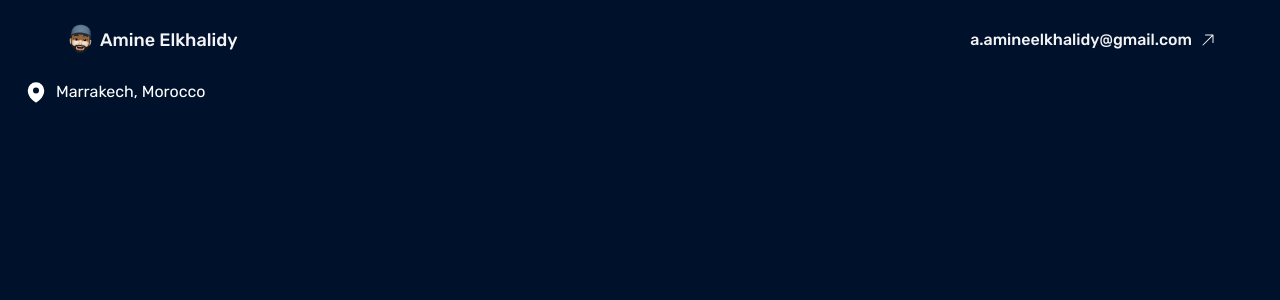
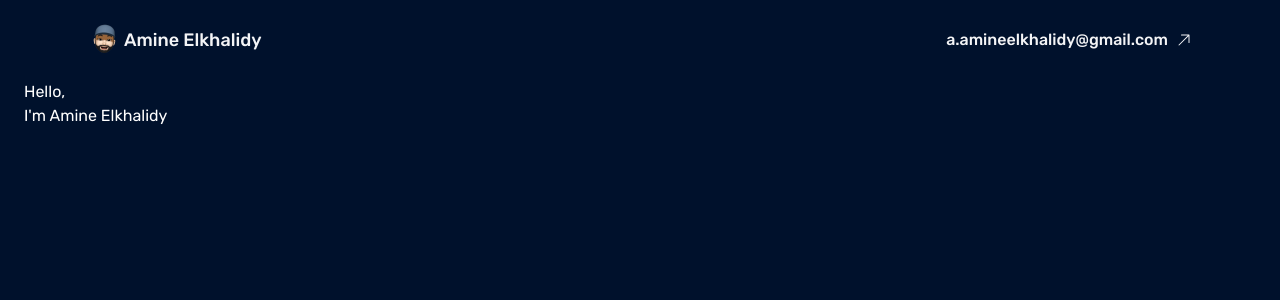
Before and after one commit to AmineElkhalidy/serviceswebsite, a React (Vite) app: page / in a window 1280 px wide. Shown: the top 300 px of the page. Built offline with nearby package versions, Linux system fonts and the light colour scheme.

Commit message:
Modifications added

```diff
--- a/src/components/Layout/Header/Header.jsx
+++ b/src/components/Layout/Header/Header.jsx
@@ -12,7 +12,7 @@ const Header = () => {
 
   return (
     <header className="w-full bg-main">
-      <nav className="h-20 max-w-6xl mx-auto px-6 flex justify-between items-center md:px-0">
+      <nav className="h-20 max-w-6xl mx-auto px-6 flex justify-between items-center 2xl:px-O">
         <a
           href="#"
           className={
--- a/src/pages/Home.jsx
+++ b/src/pages/Home.jsx
@@ -17,17 +17,17 @@ const Home = () => {
 
       <main className="overflow-hidden">
         {/* Hero section */}
-        <section className="px-6" id="hero">
+        <section className="max-w-6xl mx auto px-6" id="hero">
           <motion.div
             whileInView={{ y: [100, 50, 0], opacity: [0, 0, 1] }}
             transition={{ duration: 0.5 }}
           >
             <div>
-              <span className="inline-flex items-center gap-2">
-                <MapPinIcon className="h-6 w-6" /> Marrakech, Morocco
-              </span>
-
-              <h1></h1>
+              <h1>
+                Hello,
+                <br />
+                I'm Amine Elkhalidy
+              </h1>
             </div>
           </motion.div>
         </section>
```
